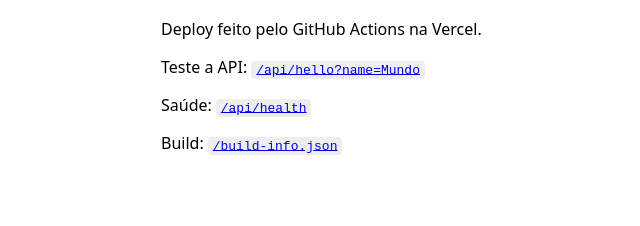
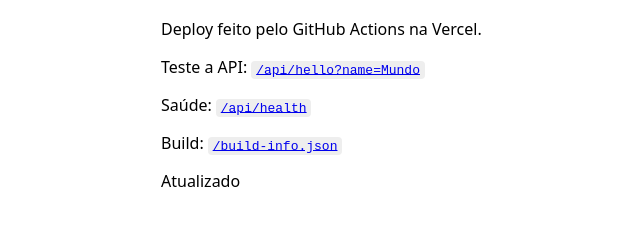
Before and after one commit to MDAS-3510/Teste_vercel_CI_CD, a website: page public/index.html in a window 1280 px wide. Shown: the part 94-320 px from the top of the page, without its empty margins (159-799 px from the left). Drawn offline with Linux system fonts and the light colour scheme.

Commit message:
teste do pipeline

```diff
--- a/public/index.html
+++ b/public/index.html
@@ -12,5 +12,6 @@
   <p>Teste a API: <a href="/api/hello?name=Mundo"><code>/api/hello?name=Mundo</code></a></p>
   <p>Saúde: <a href="/api/health"><code>/api/health</code></a></p>
   <p>Build: <a href="/build-info.json"><code>/build-info.json</code></a></p>
+  <p>Atualizado</p>
 </body>
 </html>
```
